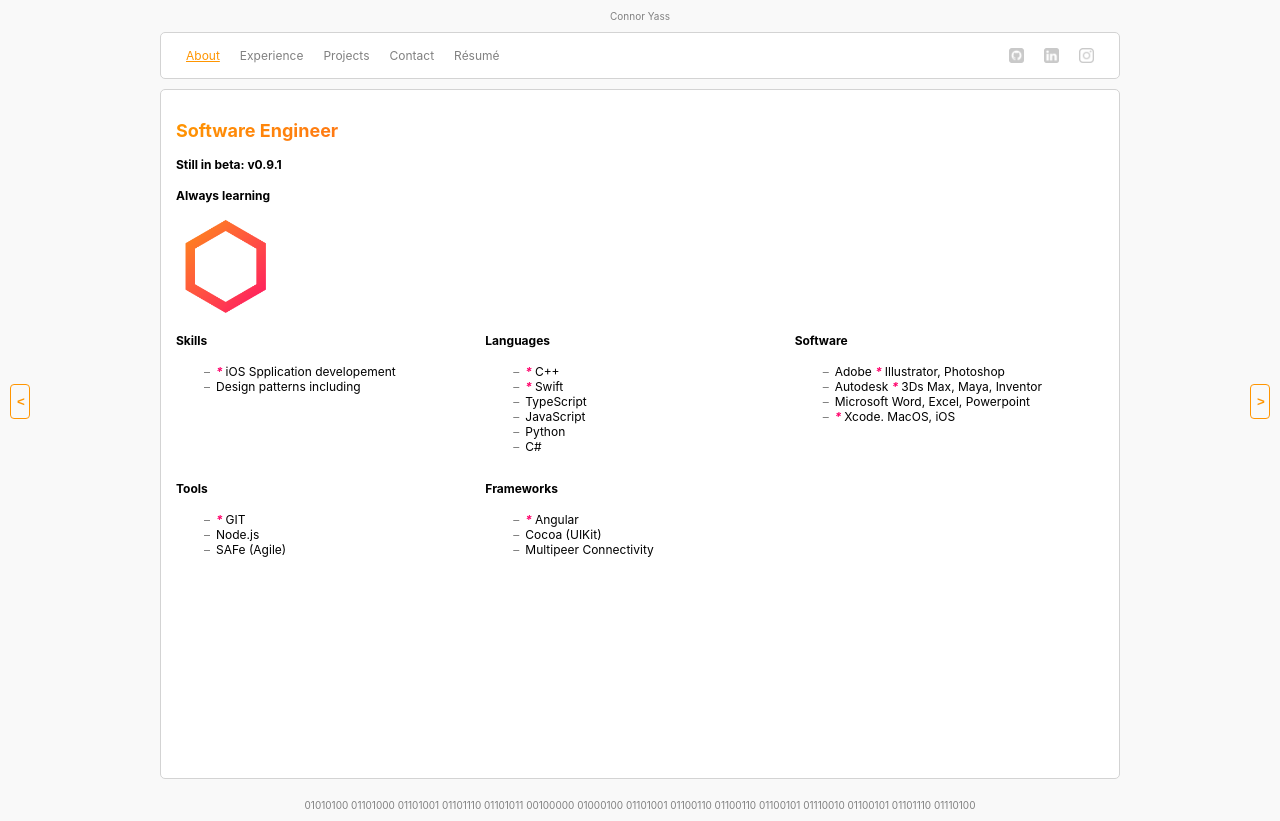
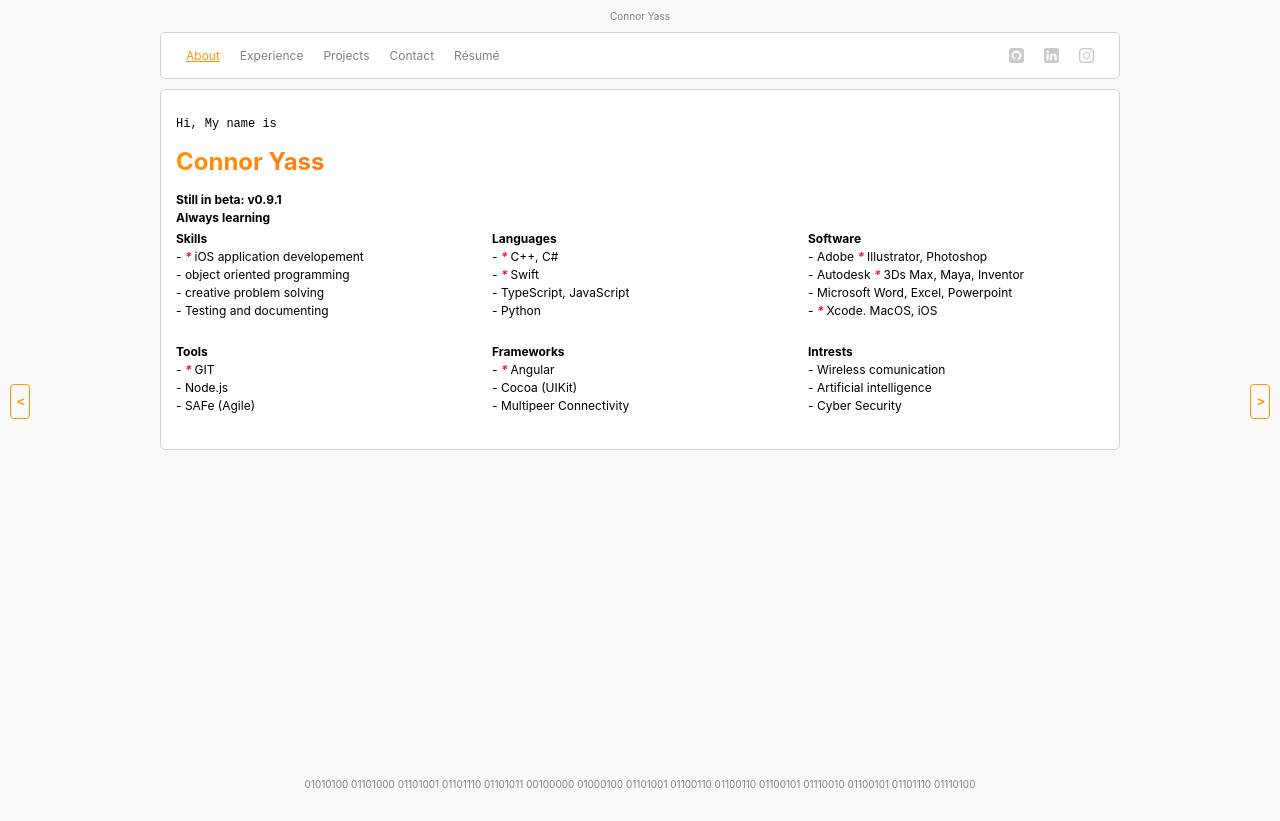
Before and after one commit to yassck02/portfolio, an Angular app in the folder src/: page /home in a window 1280 px wide. After the commit the page ends 800 px from the top, so only its background shows below. Built offline with nearby package versions, Linux system fonts and the light colour scheme.

Commit message:
Fixed contact and resume page

```diff
--- a/src/src/app/pages/contact/contact.page.css
+++ b/src/src/app/pages/contact/contact.page.css
@@ -24,20 +24,22 @@ p {
     margin-top: 0;
 }
 
-button {
+a {
     border: solid 1px hsl(var(--hue_1), 100%, 50%);
-    border-radius: 3px;
+    border-radius: 4px;
     color: hsl(var(--hue_1), 100%, 50%);
     background-color: white;
     margin: 0;
+    text-decoration: none;
+    padding: 3px;
 }
 
-button:hover {
+a:hover {
     color: white;
     background-color: hsl(var(--hue_1), 100%, 50%);
     cursor: pointer;
 }
 
-button:active {
+a:active {
     background-color: hsl(var(--hue_0), 100%, 50%);
 }
--- a/src/src/app/pages/contact/contact.page.html
+++ b/src/src/app/pages/contact/contact.page.html
@@ -13,16 +13,6 @@
           minlength="3"
           #nameInput="ngModel">
 
-        <input
-          type="email"
-          name="email"
-          class="input"
-          placeholder="Email"
-          [(ngModel)]="email"
-          required
-          email
-          #emailInput="ngModel">
-
          <textarea
            class="input"
            name="message"
@@ -31,7 +21,7 @@
            required
            #messageInput="ngModel"></textarea>
 
-        <button type="submit" (click)="processForm()">Submit</button>
+        <a type="submit" href="mailto:yassck02@gmail.com?subject={{email}}&body={{message}}">Submit</a>
     </form>
 
 </div>
--- a/src/src/app/pages/contact/contact.page.ts
+++ b/src/src/app/pages/contact/contact.page.ts
@@ -6,26 +6,9 @@ import { Component } from '@angular/core';
 })
 export class ContactPage {
     name: string;
-    email: string;
     message: string;
 
     constructor() {}
 
     ngOnInit() {}
-
-    processForm() {
-        if(this.name == undefined || this.name.length < 3) {
-            alert("ERROR: Name must be at least 3 characters")
-            return;
-        }
-        if(this.email == undefined || this.email.length < 3) {
-            alert("ERROR: Please enter a valid email address")
-            return;
-        }
-        if(this.message == undefined || this.message.length <= 0) {
-            alert("ERROR: Please enter a message")
-            return;
-        }
-
-    }
 }
--- a/src/src/app/pages/home/home.page.css
+++ b/src/src/app/pages/home/home.page.css
@@ -11,6 +11,11 @@ img {
     margin-right: 5px;
 }
 
+li {
+    margin-bottom: 3px;
+    list-style-type: none;
+}
+
 ul li:before {
   content: "–";
   color: gray;
@@ -18,10 +23,17 @@ ul li:before {
   margin-left: -1em;
 }
 
+h4 {
+    margin-top: 3px;
+    margin-bottom: 3px;
+}
+
 .grid {
     display: grid;
     grid-template-columns: 1fr 1fr 1fr;
-    grid-template-rows: 1fr 1fr 1fr;
+    grid-column-gap: 20px;
+    grid-template-rows: 1fr 1fr;
+    grid-row-gap: 20px;
 }
 
 .skills {
--- a/src/src/app/pages/home/home.page.html
+++ b/src/src/app/pages/home/home.page.html
@@ -1,56 +1,52 @@
-
-<h2 class="gradient-background clip-text">Software Engineer</h2>
+<p class="code">Hi, My name is<p>
+<h1 class="gradient-background clip-text">Connor Yass</h1>
 <h4>Still in beta: v0.9.1</h4>
 <h4>Always learning</h4>
-
-<img src="./assets/icons/hexagon.png" width="100px">
 
 <div class="grid">
     <div class="skills">
         <h4>Skills</h4>
-        <ul>
-            <li><em>* </em>iOS Spplication developement</li>
-            <li>Design patterns including </li>
-        </ul>
+        <li>- <em>* </em>iOS application developement</li>
+        <li>- object oriented programming</li>
+        <li>- creative problem solving</li>
+        <li>- Testing and documenting</li>
     </div>
 
     <div class="languages">
         <h4>Languages</h4>
-        <ul>
-            <li><em>* </em>C++</li>
-            <li><em>* </em>Swift</li>
-            <li>TypeScript</li>
-            <li>JavaScript</li>
-            <li>Python</li>
-            <li>C#</li>
-        </ul>
+        <li>- <em>* </em>C++, C#</li>
+        <li>- <em>* </em>Swift</li>
+        <li>- TypeScript, JavaScript</li>
+        <li>- Python</li>
     </div>
 
     <div class="software">
         <h4>Software</h4>
-        <ul>
-            <li>Adobe <em>* </em>Illustrator, Photoshop</li>
-            <li>Autodesk <em>* </em>3Ds Max, Maya, Inventor</li>
-            <li>Microsoft Word, Excel, Powerpoint</li>
-            <li><em>* </em>Xcode. MacOS, iOS</li>
-        </ul>
+        <li>- Adobe <em>* </em>Illustrator, Photoshop</li>
+        <li>- Autodesk <em>* </em>3Ds Max, Maya, Inventor</li>
+        <li>- Microsoft Word, Excel, Powerpoint</li>
+        <li>- <em>* </em>Xcode. MacOS, iOS</li>
     </div>
 
     <div class="tools">
         <h4>Tools</h4>
-        <ul>
-            <li><em>* </em>GIT</li>
-            <li>Node.js</li>
-            <li>SAFe (Agile)</li>
-        </ul>
+        <li>- <em>* </em>GIT</li>
+        <li>- Node.js</li>
+        <li>- SAFe (Agile)</li>
     </div>
 
     <div class="frameworks">
         <h4>Frameworks</h4>
-        <ul>
-            <li><em>* </em>Angular</li>
-            <li>Cocoa (UIKit)</li>
-            <li>Multipeer Connectivity</li>
-        </ul>
+        <li>- <em>* </em>Angular</li>
+        <li>- Cocoa (UIKit)</li>
+        <li>- Multipeer Connectivity</li>
     </div>
+
+    <div class="intrests">
+        <h4>Intrests</h4>
+        <li>- Wireless comunication</li>
+        <li>- Artificial intelligence</li>
+        <li>- Cyber Security</li>
+    </div>
+
 </div>
--- a/src/src/app/pages/projects/projects.page.css
+++ b/src/src/app/pages/projects/projects.page.css
@@ -9,12 +9,3 @@ a {
 a:hover {
     border-left: 2px solid hsl(var(--hue_1), 100%, 50%);
 }
-
-p {
-    font-size: 14px;
-    margin: 7px;
-}
-
-.group {
-    margin-bottom: 10px;
-}
--- a/src/src/app/pages/projects/projects.page.html
+++ b/src/src/app/pages/projects/projects.page.html
@@ -1,8 +1,4 @@
 
-<div class="group">
-    <p>var <strong>personal_projects</strong>[ ] = [<p>
-    <a *ngFor="let project of projects; index as i"
-        routerLink="/projects/{{i}}">{{projects[i]}},
-    </a>
-    <p>];<p>
-</div>
+<a *ngFor="let project of projects; index as i"
+    routerLink="/projects/{{i}}">{{projects[i]}},
+</a>
--- a/src/src/app/pages/resume/resume.page.css
+++ b/src/src/app/pages/resume/resume.page.css
@@ -39,6 +39,7 @@ h3 {
 p {
     margin: 0;
     display: block;
+    color: black;
 }
 
 ul {
@@ -58,6 +59,10 @@ li {
     text-align: center;
 }
 
+.info * {
+    padding-left: 10px;
+    padding-right: 10px;
+}
 
 #portfolio-link {
     font-weight: bold;
@@ -74,13 +79,6 @@ li {
     color: #AAA;
     float: right;
     clear: right;
-}
-
-.experience-item li:before {
-  content: "–";
-  color: gray;
-  position: absolute;
-  margin-left: -1em;
 }
 
 ul {
--- a/src/src/app/pages/resume/resume.page.html
+++ b/src/src/app/pages/resume/resume.page.html
@@ -54,38 +54,38 @@
             <span class="location">Milwaukee, WI</span>
             <p class="date">May '18 - Jan '19</p>
             <p><strong>Software Engineering Co-op</strong>: Rockwell Automation</p>
-            <li>Developed and documented user facing features in C#, Java, and C++</li>
-            <li>Participated in the full development lifecycle using scaled agile methodologies</li>
+            <li>- Developed and documented user facing features in C#, Java, and C++</li>
+            <li>- Participated in the full development lifecycle using scaled agile methodologies</li>
         </div>
 
         <div class="experience-item">
             <span class="location">Whitewater, WI</span>
             <p class="date">May '17 - May '18</p>
             <p><strong>Programming Intern</strong>: Interactive Degree Planner LLC</p>
-            <li>Designed and implemented complex algorithms in C++</li>
-            <li>Optimized and updated old code to comply with new specifications</li>
+            <li>- Designed and implemented complex algorithms in C++</li>
+            <li>- Optimized and updated old code to comply with new specifications</li>
         </div>
 
         <div class="experience-item">
             <span class="location">Whitewater, WI</span>
             <span class="date">Feb - Sept '16'</span>
             <p><strong>Game Development Intern</strong>: Mobile Mesh Games LLC</p>
-            <li>Developed, tested, and debugged C# code for mobile apps</li>
-            <li>Implemented art assets and UI control logic</li>
+            <li>- Developed, tested, and debugged C# code for mobile apps</li>
+            <li>- Implemented art assets and UI control logic</li>
         </div>
 
         <div class="experience-item">
             <p class="date">June '15 - Present</p>
             <p>Self-taught <strong>iOS and OS X App developer</strong></p>
-            <li>Produced and released multiple mobile apps using the Swift 3.0 language</li>
+            <li>- Produced and released multiple mobile apps using the Swift 3.0 language</li>
         </div>
 
         <div class="experience-item">
             <span class="location">Whitewater, WI</span>
             <p class="date">Jan '16 - May '18</p>
             <p><strong>3D Printer and Laser Cutter Lab Technician</strong>: Arts Media Center</p>
-            <li>Taught students and professors how to use the equipment</li>
-            <li>Cleaned, maintained, and operated the machinery</li>
+            <li>- Taught students and professors how to use the equipment</li>
+            <li>- Cleaned, maintained, and operated the machinery</li>
         </div>
 
     </div>
```
